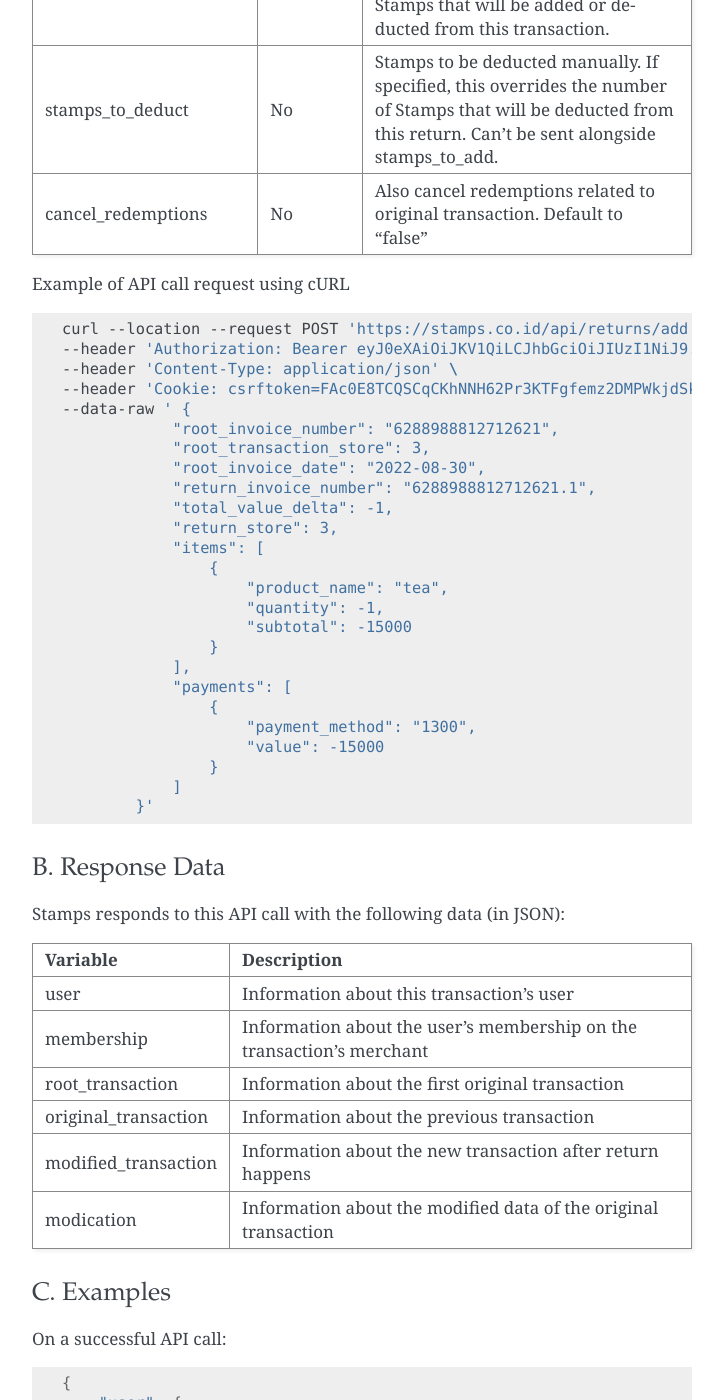
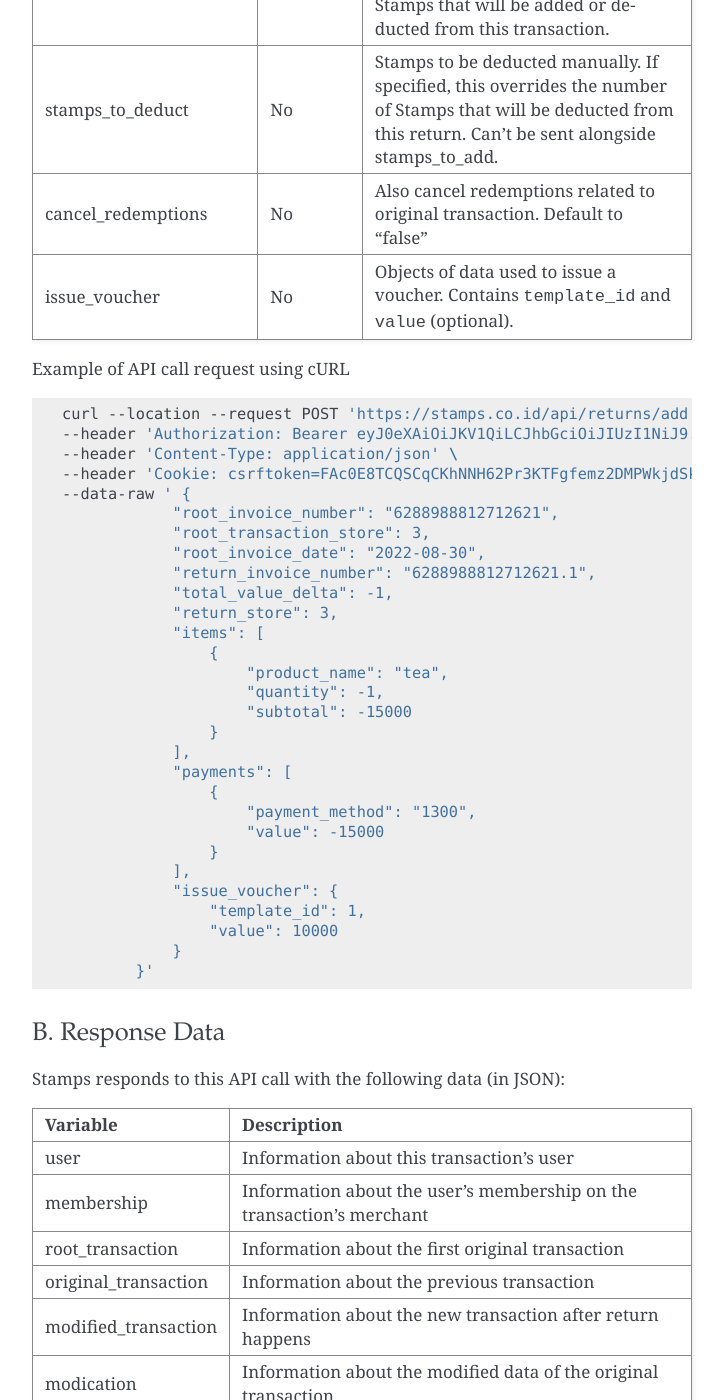
Before and after one commit to ui/stamps-api-docs, a Sphinx documentation site: the page built from source/klg_api.rst, in a window 1280 px wide and 1400 px high, scrolled down 10590 px. Shown: the whole window, without its empty margins (388-1112 px from the left). Built offline with Sphinx 7.4.7, drawn with Linux system fonts in a browser that asks for light colours; some of the changed text lies outside the part shown.

Commit message:
Add issue voucher field on return API

```diff
--- a/source/klg_api.rst
+++ b/source/klg_api.rst
@@ -483,6 +483,7 @@ stamps_to_add                  No          Stamps to be added by this transactio
 stamps_to_deduct               No          Stamps to be deducted manually. If specified, this overrides the number of Stamps that will be deducted from this return.
                                            Can't be sent alongside stamps_to_add.
 cancel_redemptions             No          Also cancel redemptions related to original transaction. Default to "false"
+issue_voucher                  No          Objects of data used to issue a voucher. Contains ``template_id`` and ``value`` (optional).
 ============================== =========== ==================================================================================================================
 
 Example of API call request using cURL
@@ -512,7 +513,11 @@ Example of API call request using cURL
                         "payment_method": "1300",
                         "value": -15000
                     }
-                ]
+                ],
+                "issue_voucher": {
+                    "template_id": 1,
+                    "value": 10000
+                }
             }'
 
 B. Response Data
@@ -650,6 +655,10 @@ On a successful API call:
             "created": 1661844369,
             "stamps_delta": -12.0,
             "subtotal_delta": -15000.0
+        },
+        "issued_voucher": {
+            "id": 5,
+            "template_id": 1
         }
     }
 
```
